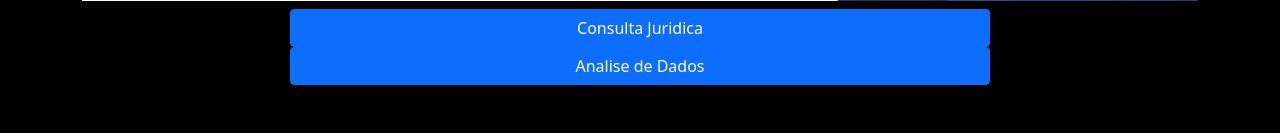
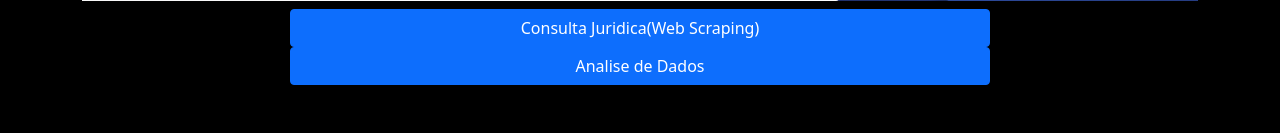
Before and after one commit to MelquiAlves2001/meucurriculo, a Flask app: page /python in a window 1280 px wide. Shown: the part 977-1110 px from the top of the page. Run offline with Flask 3, Linux system fonts and the light colour scheme.

Commit message:
editando o nome dos botoes

```diff
--- a/melqui/templates/python.html
+++ b/melqui/templates/python.html
@@ -17,7 +17,7 @@
         <div class="row mt-2">
         </div>
         <div class="text-center">
-            <a class="btn btn-primary" style="width: 700px;" href="{{url_for('static',filename='pythonarquivos/consultajuridica.zip')}}" role="button" download>Consulta Juridica</a>
+            <a class="btn btn-primary" style="width: 700px;" href="{{url_for('static',filename='pythonarquivos/consultajuridica.zip')}}" role="button" download>Consulta Juridica(Web Scraping)</a>
             <a class="btn btn-primary" style="width: 700px;" href="{{url_for('static',filename='pythonarquivos/analisededados.zip')}}" role="button" download>Analise de Dados</a>
         </div>
     <div class="row mt-5">
```
